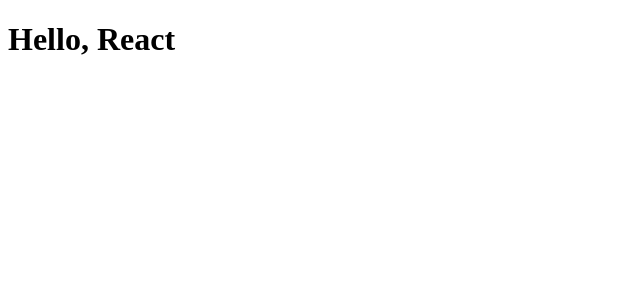
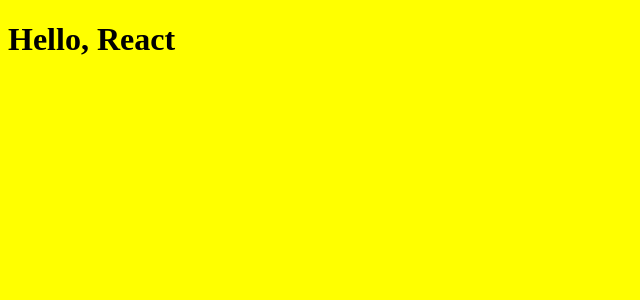
Before and after one commit to Lulkafe/CopyTokenizer, a React app: page / in a window 1280 px wide. Shown: the top 300 px of the page, without its empty margins (0-640 px from the left). Built offline with nearby package versions, Linux system fonts and the light colour scheme.

Commit message:
Made sass work

```diff
--- a/package.json
+++ b/package.json
@@ -25,6 +25,8 @@
     "css-loader": "^6.3.0",
     "html-webpack-plugin": "^5.3.2",
     "jest": "^27.2.4",
+    "sass": "^1.43.2",
+    "sass-loader": "^12.2.0",
     "style-loader": "^3.3.0",
     "ts-loader": "^9.2.5",
     "typescript": "^4.4.3",
--- /dev/null
+++ b/src/components.tsx
@@ -0,0 +1 @@
+import React from "react";
--- a/src/index.tsx
+++ b/src/index.tsx
@@ -1,5 +1,6 @@
 import React from 'react';
 import { render } from 'react-dom';
+import './sass/style.scss';
 
 render(<h1>Hello, React</h1>,
     document.getElementById('root'))
--- /dev/null
+++ b/src/sass/style.scss
@@ -0,0 +1,3 @@
+html {
+    background: yellow
+}
--- a/webpack.config.js
+++ b/webpack.config.js
@@ -31,8 +31,8 @@
                 exclude: ['/node_modules/'],
             },
             {
-                test: /\.css$/i,
-                use: [stylesHandler,'css-loader'],
+                test: /\.s[ac]ss$/i,
+                use: [stylesHandler,'css-loader', 'sass-loader'],
             },
             {
                 test: /\.(eot|svg|ttf|woff|woff2|png|jpg|gif)$/i,
```
Also changed, not shown: 1 other file (tests, documents, lock files or other folders).
